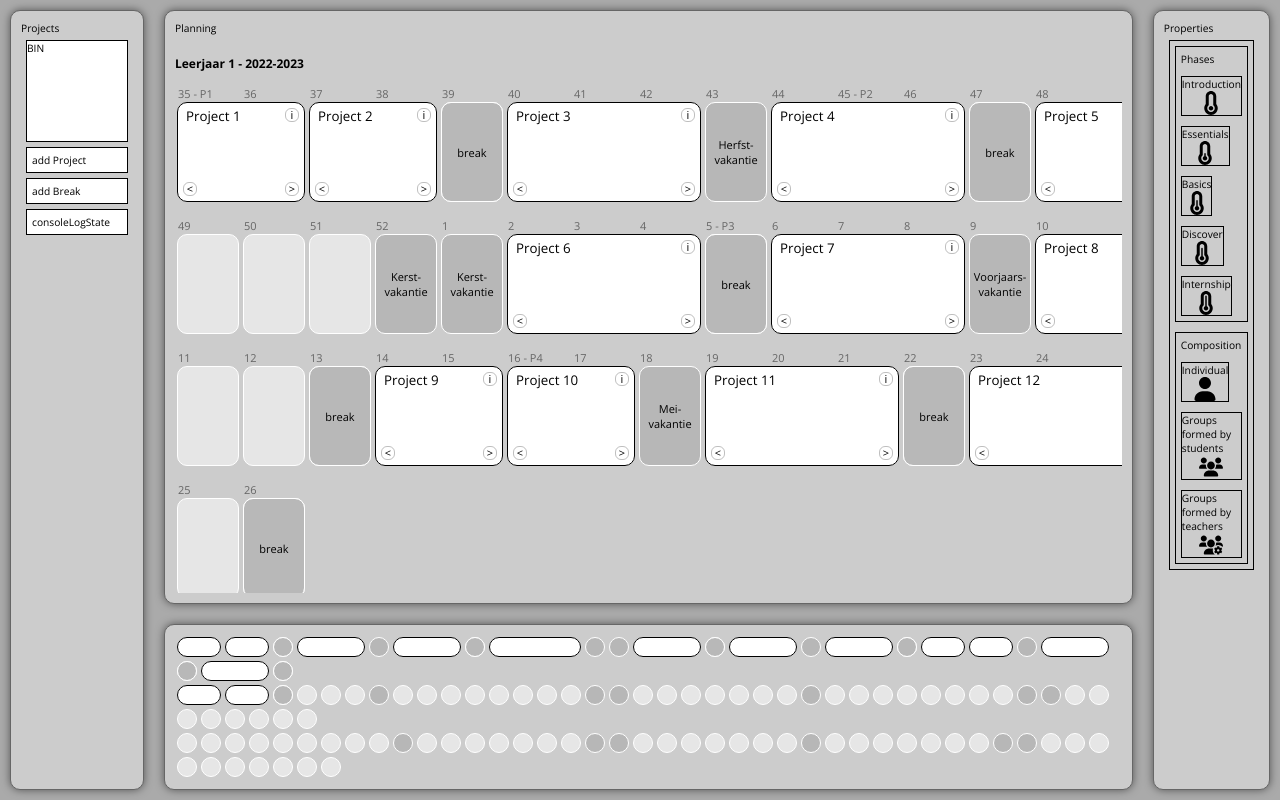
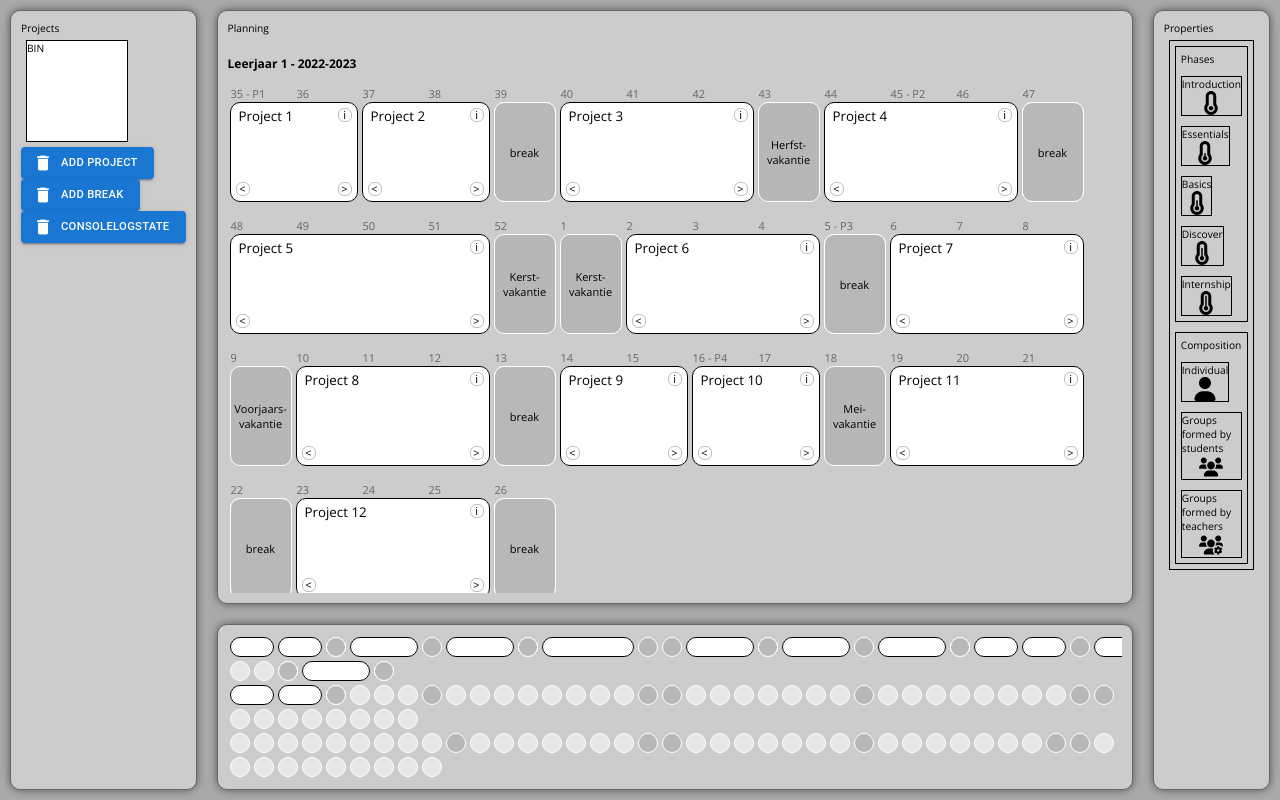
Before and after one commit to martijnkunstman/GLU-CurriculumBuilder, a React (Create React App) app: page / in a window 1280 px wide. Built offline with nearby package versions, Linux system fonts and the light colour scheme.

Commit message:
mui buttons

```diff
--- a/package.json
+++ b/package.json
@@ -3,6 +3,10 @@
   "version": "0.1.0",
   "private": true,
   "dependencies": {
+    "@emotion/react": "^11.9.0",
+    "@emotion/styled": "^11.8.1",
+    "@mui/icons-material": "^5.6.2",
+    "@mui/material": "^5.7.0",
     "@testing-library/jest-dom": "^5.16.4",
     "@testing-library/react": "^13.1.1",
     "@testing-library/user-event": "^13.5.0",
--- a/src/App.js
+++ b/src/App.js
@@ -11,6 +11,10 @@ import { PropertiesData } from './Data/PropertiesData';
 import { PlanningData } from './Data/PlanningData';
 import { v4 as uuidv4 } from 'uuid';
 import PlanningOverview from './Planning/PlanningOverview';
+
+import { StyledEngineProvider } from '@mui/material/styles';
+import Button from '@mui/material/Button';
+import DeleteIcon from '@mui/icons-material/Delete';
 
 export const appContext = createContext();
 
@@ -120,6 +124,7 @@ export default function App() {
 
   return (
     <DndProvider backend={HTML5Backend}>
+      <StyledEngineProvider injectFirst>
       <div className="AppContainer">
         <div className='ProjectContainer Window'>
           Projects
@@ -136,9 +141,9 @@ export default function App() {
             ))}
           </appContext.Provider>
           <Bin id="bin"></Bin>
-          <div className="button" onClick={addProject}>add Project</div>
-          <div className="button" onClick={addBreak}>add Break</div>
-          <div className="button" onClick={consoleLogState}>consoleLogState</div>
+          <Button onClick={addProject} variant="contained" startIcon={<DeleteIcon />}>add Project</Button>
+          <Button onClick={addBreak} variant="contained" startIcon={<DeleteIcon />}>add Break</Button>
+          <Button onClick={consoleLogState} variant="contained" startIcon={<DeleteIcon />}>consoleLogState</Button>
         </div>
         <div className="centerContainer">
           <div className='PlanningContainer Window'>
@@ -164,6 +169,7 @@ export default function App() {
           </appContext.Provider>
         </div>
       </div>
+      </StyledEngineProvider>
     </DndProvider >
   );
 }
```
Also changed, not shown: 1 other file (tests, documents, lock files or other folders).
